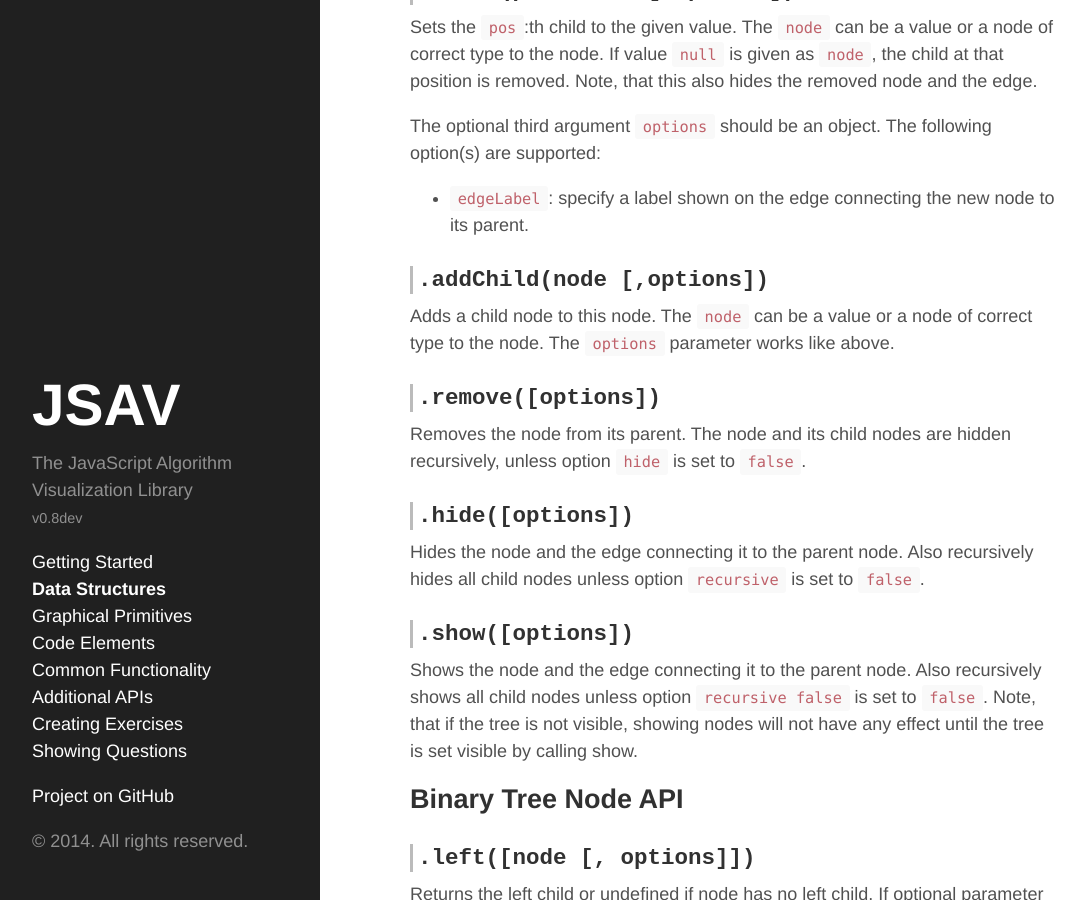
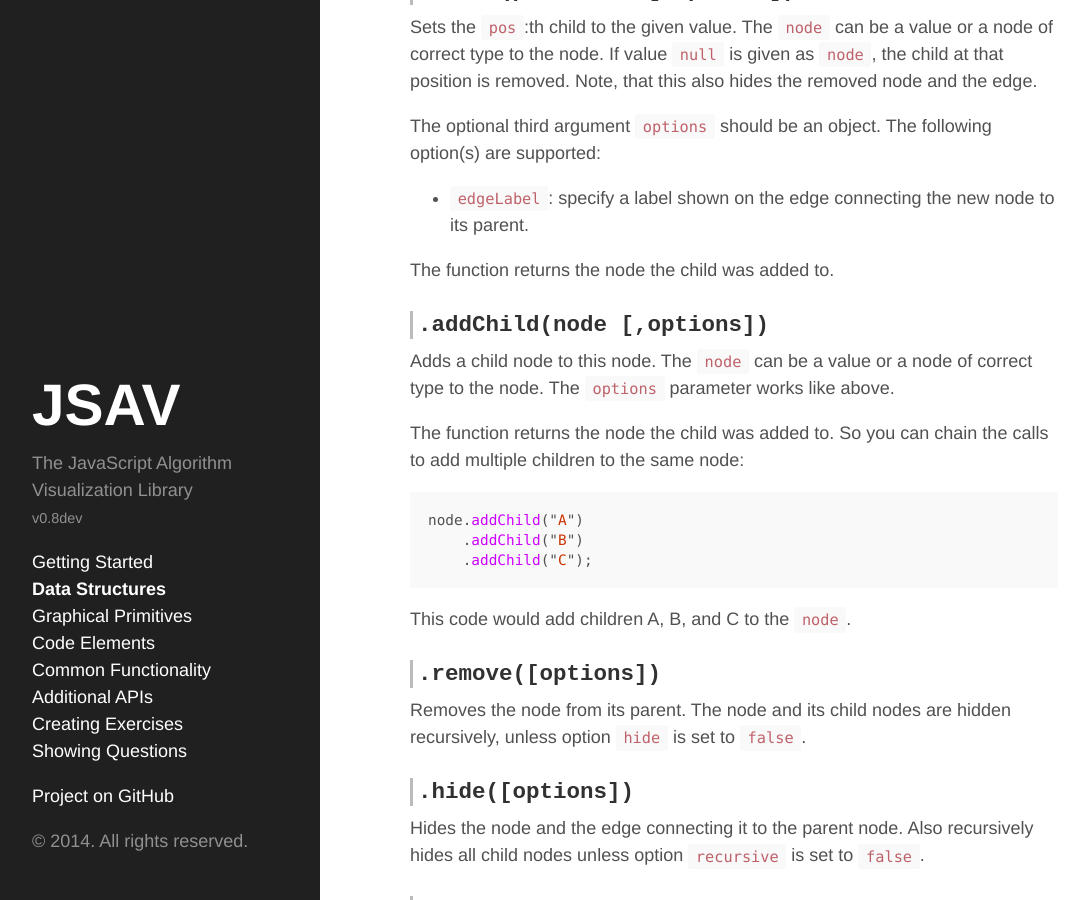
Before and after one commit to vkaravir/JSAV, a Jekyll site: the page built from datastructures/tree.md, in a window 1280 px wide and 900 px high, scrolled down 4665 px. Shown: the whole window, without its empty margins (4-1089 px from the left). Built offline with Jekyll 4.4.1, drawn with Linux system fonts in a browser that asks for light colours; Markdown is read by kramdown in place of the engine named in the settings; comment, search, counter and statistics services are not loaded.

Commit message:
Document tree addChild return value

````diff
--- a/datastructures/tree.md
+++ b/datastructures/tree.md
@@ -145,9 +145,21 @@ The optional third argument ```options``` should be an object. The following opt
 
  * ```edgeLabel```: specify a label shown on the edge connecting the new node to its parent.
 
+The function returns the node the child was added to.
+
 <h3 class="apimethod">.addChild(node [,options])</h3>
 Adds a child node to this node. The ```node``` can be a value or a node of correct type to the node.
   The ```options``` parameter works like above.
+
+The function returns the node the child was added to. So you can chain the calls to add multiple children to the same node:
+
+```javascript
+node.addChild("A")
+    .addChild("B")
+    .addChild("C");
+```
+
+This code would add children A, B, and C to the <code>node</code>.
 
 <h3 class="apimethod">.remove([options])</h3>
 Removes the node from its parent. The node and its child nodes are hidden recursively, unless option ```hide``` is set to ```false```.
````
